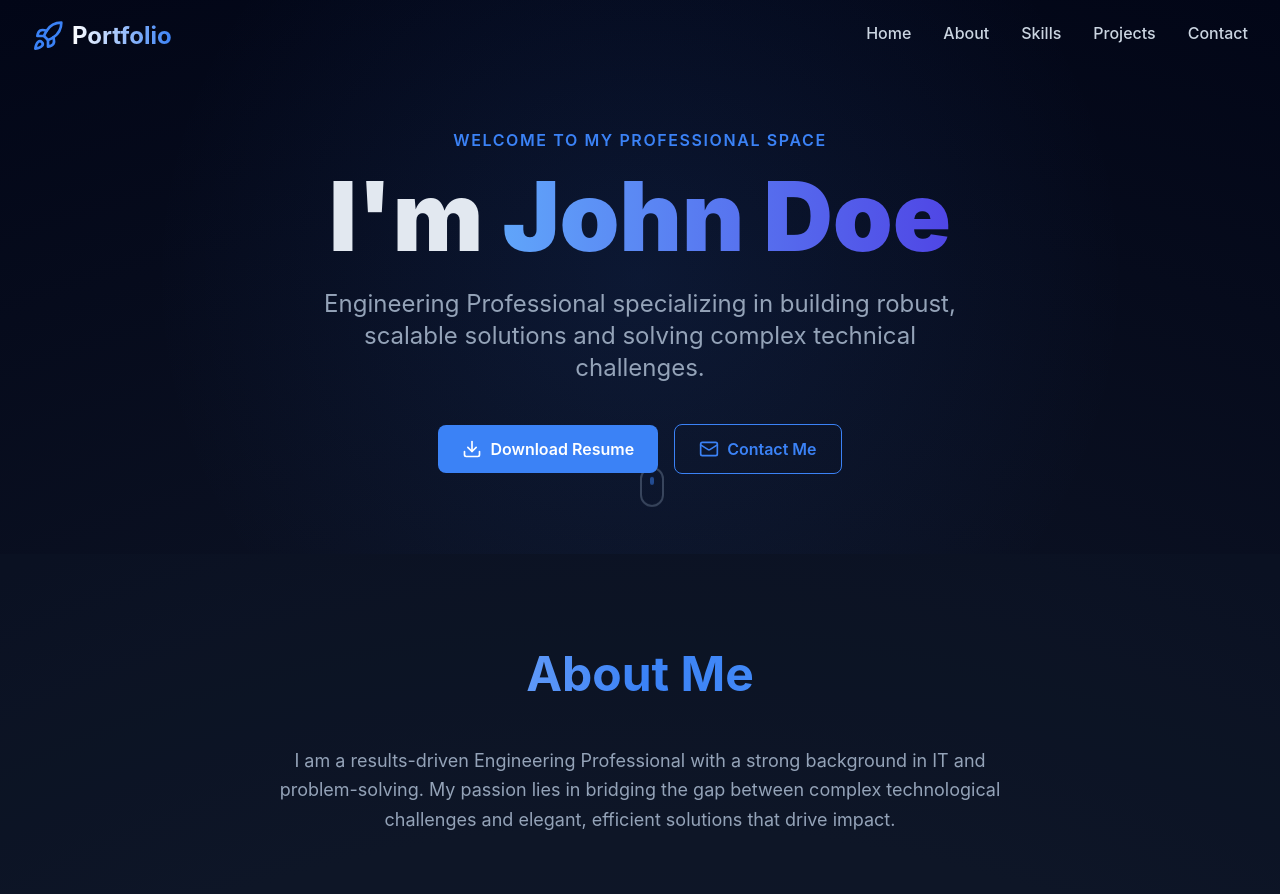
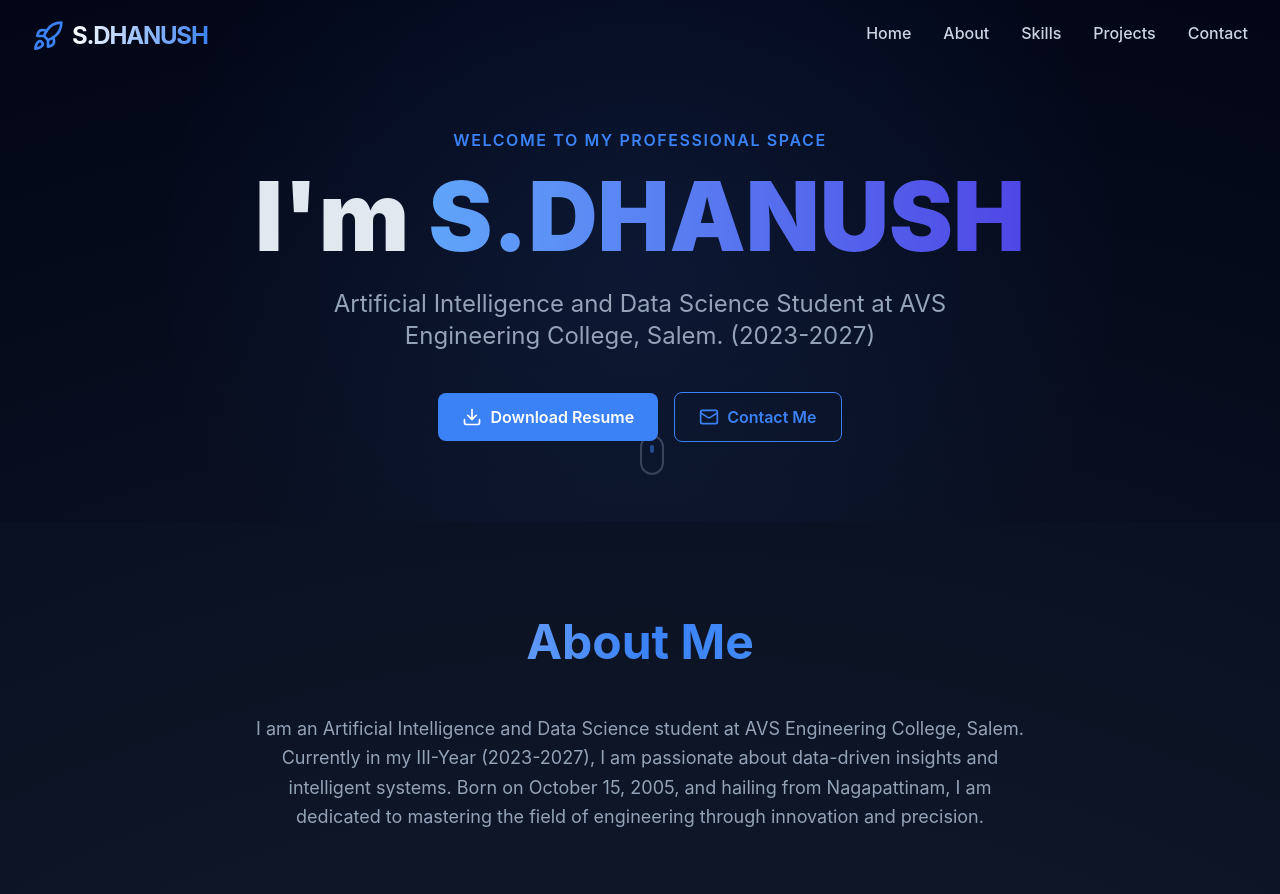
Before and after one commit to dhanushsakthi/personal-portfolio, a React (Vite) app: page / in a window 1280 px wide. Shown: the top 894 px of the page. Built offline with nearby package versions, Linux system fonts and the light colour scheme.

Commit message:
Update profile details: S.DHANUSH

```diff
--- a/src/components/About.jsx
+++ b/src/components/About.jsx
@@ -40,9 +40,10 @@ const About = () => {
                         transition={{ delay: 0.2 }}
                         className="text-slate-400 max-w-3xl mx-auto text-lg leading-relaxed"
                     >
-                        I am a results-driven Engineering Professional with a strong background in IT and problem-solving.
-                        My passion lies in bridging the gap between complex technological challenges and elegant,
-                        efficient solutions that drive impact.
+                        I am an Artificial Intelligence and Data Science student at AVS Engineering College, Salem.
+                        Currently in my III-Year (2023-2027), I am passionate about data-driven insights and
+                        intelligent systems. Born on October 15, 2005, and hailing from Nagapattinam, I am
+                        dedicated to mastering the field of engineering through innovation and precision.
                     </motion.p>
                 </div>
 
--- a/src/components/Contact.jsx
+++ b/src/components/Contact.jsx
@@ -4,13 +4,13 @@ import { Phone, Mail, Linkedin, Github, Send } from 'lucide-react';
 
 const Contact = () => {
     const contactInfo = [
-        { icon: <Phone className="text-primary" />, label: "Phone", value: "+1 (234) 567-890", href: "tel:+1234567890" },
-        { icon: <Mail className="text-primary" />, label: "Email", value: "john.doe@engineering.com", href: "mailto:john.doe@engineering.com" },
+        { icon: <Phone className="text-primary" />, label: "Phone", value: "6379855062", href: "tel:+916379855062" },
+        { icon: <Mail className="text-primary" />, label: "Email", value: "s46dhanush2005@gmail.com", href: "mailto:s46dhanush2005@gmail.com" },
     ];
 
     const socials = [
-        { icon: <Linkedin size={24} />, href: "https://linkedin.com", label: "LinkedIn" },
-        { icon: <Github size={24} />, href: "https://github.com", label: "GitHub" },
+        { icon: <Linkedin size={24} />, href: "https://www.linkedin.com/in/dhanush-s-47830a2a1?utm_source=share&utm_campaign=share_via&utm_content=profile&utm_medium=android_app", label: "LinkedIn" },
+        { icon: <Github size={24} />, href: "https://github.com/dhanushsakthi/personal-portfolio", label: "GitHub" },
     ];
 
     return (
--- a/src/components/Footer.jsx
+++ b/src/components/Footer.jsx
@@ -7,7 +7,7 @@ const Footer = () => {
                 <div className="flex flex-col md:flex-row justify-between items-center gap-6">
                     <div className="text-center md:text-left">
                         <h3 className="text-xl font-bold bg-gradient-to-r from-white to-primary bg-clip-text text-transparent mb-2">
-                            John Doe
+                            S.DHANUSH
                         </h3>
                         <p className="text-slate-500 text-sm italic">
                             "Engineering excellence through innovation and precision."
@@ -22,7 +22,7 @@ const Footer = () => {
                     </div>
 
                     <div className="text-slate-500 text-sm">
-                        © {new Date().getFullYear()} John Doe. All rights reserved.
+                        © {new Date().getFullYear()} S.DHANUSH. All rights reserved.
                     </div>
                 </div>
             </div>
--- a/src/components/Hero.jsx
+++ b/src/components/Hero.jsx
@@ -17,10 +17,10 @@ const Hero = () => {
                         Welcome to my professional space
                     </h2>
                     <h1 className="text-5xl md:text-8xl font-black mb-6 leading-tight">
-                        I'm <span className="bg-gradient-to-r from-blue-400 to-indigo-600 bg-clip-text text-transparent">John Doe</span>
+                        I'm <span className="bg-gradient-to-r from-blue-400 to-indigo-600 bg-clip-text text-transparent">S.DHANUSH</span>
                     </h1>
                     <p className="text-xl md:text-2xl text-slate-400 max-w-2xl mx-auto mb-10 leading-relaxed">
-                        Engineering Professional specializing in building robust, scalable solutions and solving complex technical challenges.
+                        Artificial Intelligence and Data Science Student at AVS Engineering College, Salem. (2023-2027)
                     </p>
                 </motion.div>
 
--- a/src/components/Navbar.jsx
+++ b/src/components/Navbar.jsx
@@ -27,8 +27,8 @@ const Navbar = () => {
                 <div className="flex justify-between items-center">
                     <div className="flex items-center space-x-2">
                         <Rocket className="text-primary w-8 h-8" />
-                        <span className="text-2xl font-bold bg-gradient-to-r from-white to-primary bg-clip-text text-transparent">
-                            Portfolio
+                        <span className="text-2xl font-bold bg-gradient-to-r from-white to-primary bg-clip-text text-transparent uppercase tracking-tighter">
+                            S.DHANUSH
                         </span>
                     </div>
 
```
